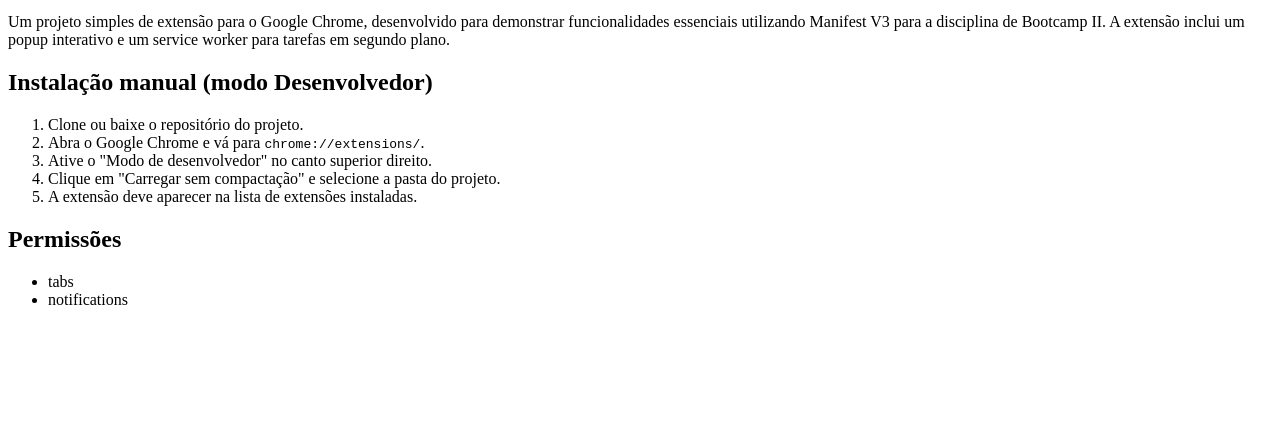
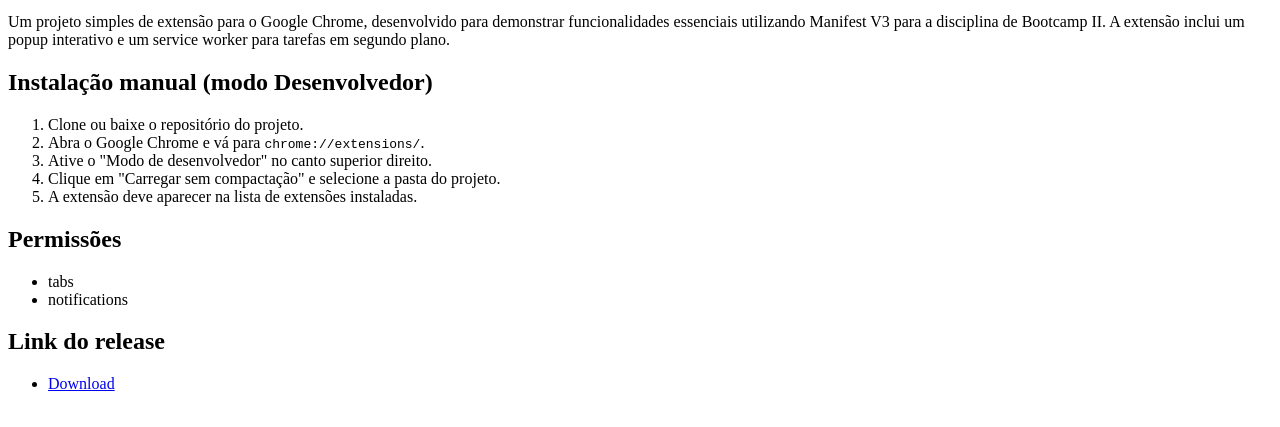
Before and after one commit to lucasmartins-92/bootcamp2-chrome-ext-lucasmartins-92, a browser extension: page index.html in a window 1280 px wide. Shown: the part 101-528 px from the top of the page. Drawn offline with Linux system fonts and the light colour scheme.

Commit message:
Add: link para download do zip

```diff
--- a/index.html
+++ b/index.html
@@ -19,13 +19,24 @@
       <li>Clone ou baixe o repositório do projeto.</li>
       <li>Abra o Google Chrome e vá para <code>chrome://extensions/</code>.</li>
       <li>Ative o "Modo de desenvolvedor" no canto superior direito.</li>
-      <li>Clique em "Carregar sem compactação" e selecione a pasta do projeto.</li>
+      <li>
+        Clique em "Carregar sem compactação" e selecione a pasta do projeto.
+      </li>
       <li>A extensão deve aparecer na lista de extensões instaladas.</li>
     </ol>
     <h2>Permissões</h2>
     <ul>
-        <li>tabs</li>
-        <li>notifications</li>
+      <li>tabs</li>
+      <li>notifications</li>
     </ul>
+    <h2>Link do release</h2>
+    <ul>
+      <li>
+        <a
+          href="https://github.com/lucasmartins-92/bootcamp2-chrome-ext-lucasmartins-92/archive/refs/tags/alpha-release.zip"
+          >Download</a
+        >
+      </li>
+    </ul  >
   </body>
 </html>
```
